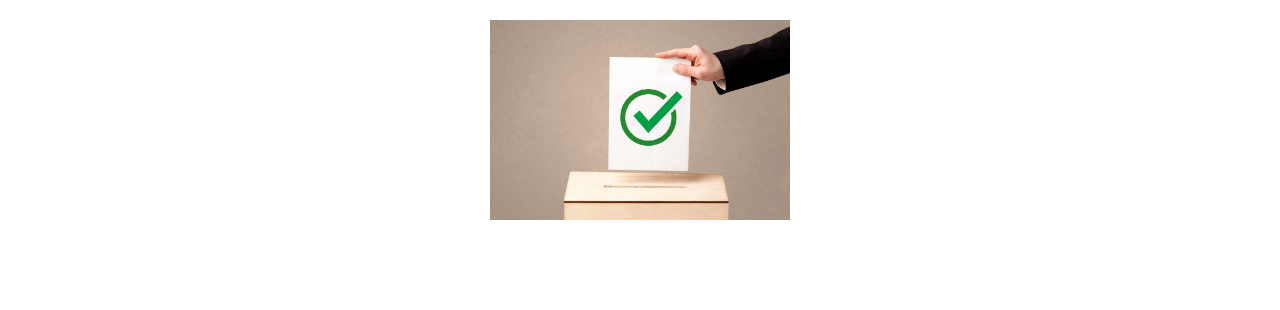
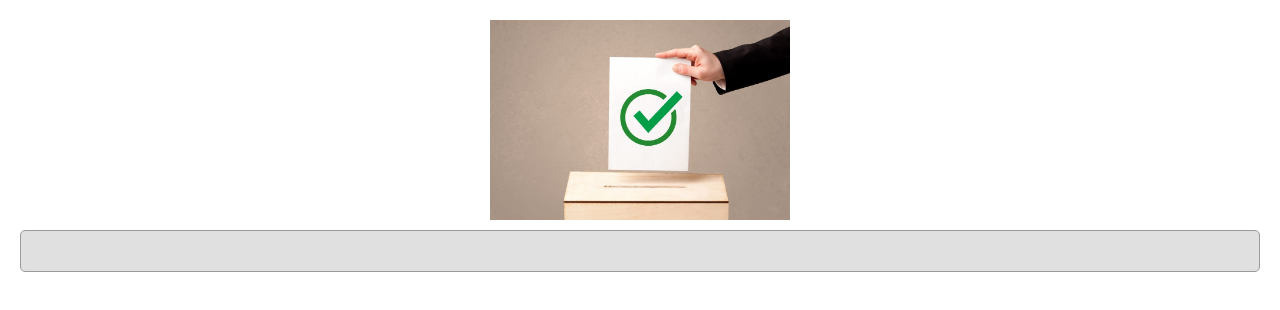
Before and after one commit to EdgeJay/tdd-react-enzyme-demo, a React app: page / in a window 1280 px wide. Shown: the top 310 px of the page. Built offline with nearby package versions, Linux system fonts and the light colour scheme.

Commit message:
add more components to serve as base for demo

```diff
--- a/package.json
+++ b/package.json
@@ -30,6 +30,7 @@
   "homepage": "https://github.com/edgejay/tdd-react-enzyme-demo#readme",
   "dependencies": {
     "dotenv": "^6.2.0",
+    "prop-types": "^15.6.2",
     "react": "^16.7.0",
     "react-dom": "^16.7.0",
     "styled-components": "^4.1.3"
--- a/src/client/components/App.js
+++ b/src/client/components/App.js
@@ -1,8 +1,19 @@
 import React from 'react';
+import styled from 'styled-components';
 import Header from './Header';
+import Section from './Section';
+
+const Container = styled.div`
+  padding: 2rem;
+`;
 
 function App() {
-  return <Header />;
+  return (
+    <Container>
+      <Header />
+      <Section />
+    </Container>
+  );
 }
 
 export default App;
--- a/src/client/components/Header.js
+++ b/src/client/components/Header.js
@@ -6,7 +6,6 @@ const Container = styled.header`
   display: flex;
   flex-flow: row nowrap;
   justify-content: center;
-  padding-top: 2rem;
 
   &::before {
     display: block;
--- /dev/null
+++ b/src/client/components/Section.js
@@ -0,0 +1,28 @@
+import React from 'react';
+import PropTypes from 'prop-types';
+import styled from 'styled-components';
+
+const Container = styled.section`
+  border-radius: 0.5rem;
+  border: 1px solid #9b9b9b;
+  background-color: #e0e0e0;
+  padding: 2rem;
+
+  * + & {
+    margin-top: 1rem;
+  }
+`;
+
+function Section({ children }) {
+  return <Container>{children}</Container>;
+}
+
+Section.defaultProps = {
+  children: [],
+};
+
+Section.propTypes = {
+  children: PropTypes.node,
+};
+
+export default Section;
```
